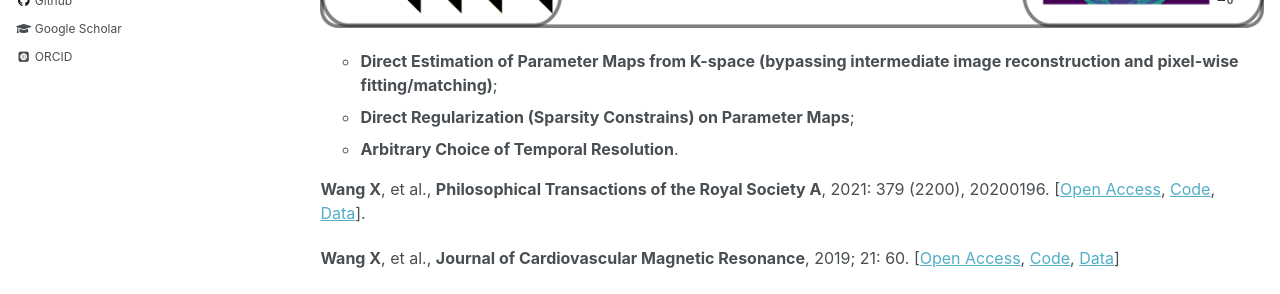
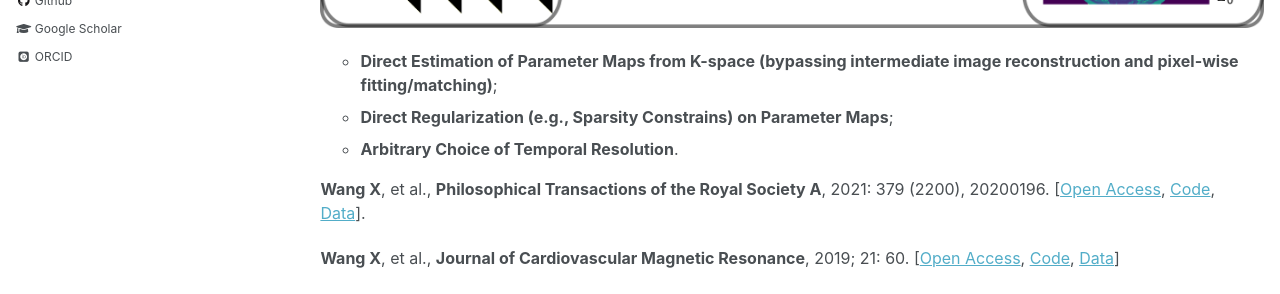
Before and after one commit to xqwang1/xqwang1.github.io, a Jekyll site: the page built from _pages/posts.md, in a window 1280 px wide and 900 px high, scrolled down 830 px. Shown: the part 388-682 px from the top of the window. Built offline with Jekyll 4.4.1, drawn with Linux system fonts in a browser that asks for light colours; some web fonts are replaced.

```diff
--- a/_pages/posts.md
+++ b/_pages/posts.md
@@ -37,7 +37,7 @@ author_profile: true
     ![Alt Text](https://xqwang1.github.io/files/nonlinear_moba.png)
 
   * **Direct Estimation of Parameter Maps from K-space (bypassing intermediate image reconstruction and pixel-wise fitting/matching)**;
-  * **Direct Regularization (Sparsity Constrains) on Parameter Maps**;
+  * **Direct Regularization (e.g., Sparsity Constrains) on Parameter Maps**;
   * **Arbitrary Choice of Temporal Resolution**.
 
   **Wang X**, et al., **Philosophical Transactions of the Royal Society A**, 2021: 379 (2200), 20200196. [[Open Access](https://royalsocietypublishing.org/doi/10.1098/rsta.2020.0196), [Code](https://github.com/mrirecon/physics-recon), [Data](https://zenodo.org/record/4381986)].
```
